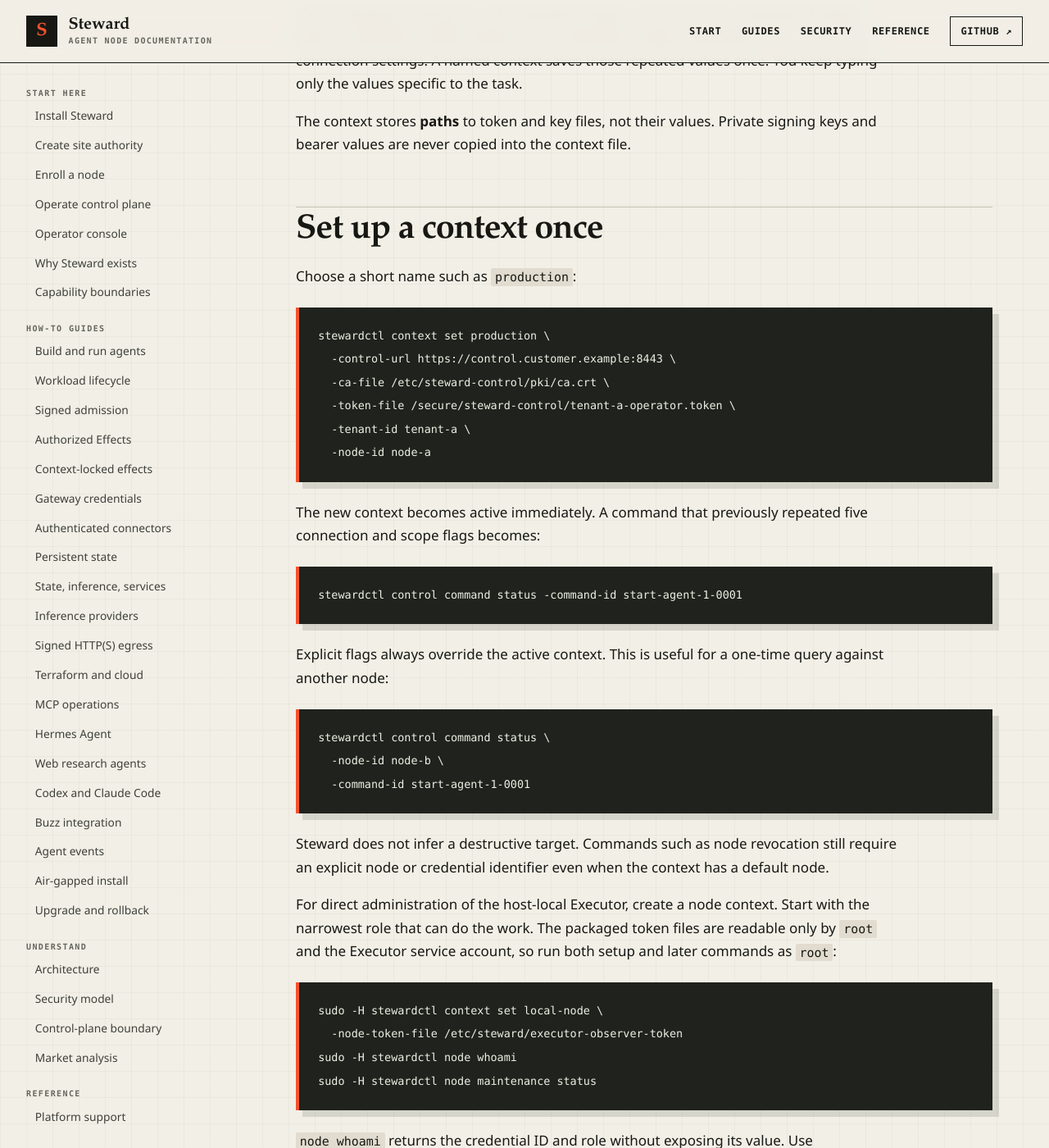
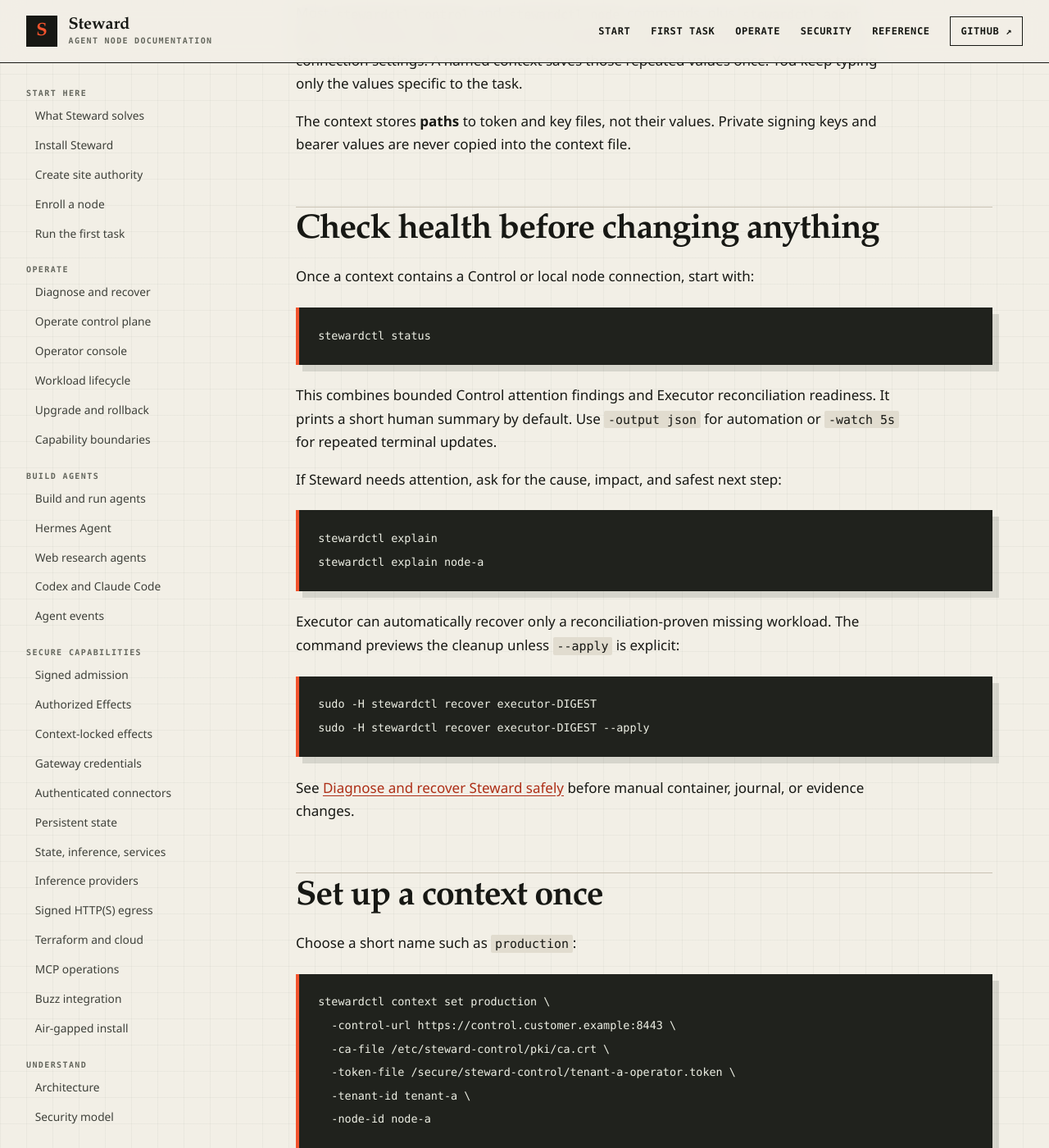
Before and after one commit to hardrails/steward, a Jekyll site: the page built from docs/guides/cli.md, in a window 1280 px wide and 1400 px high, scrolled down 454 px. Shown: the whole window at 82% size. Built offline with Jekyll 4.4.1, drawn with Linux system fonts in a browser that asks for light colours; some of the changed text lies outside the part shown.

Commit message:
Guide operators from first task through recovery
Reorganize the documentation around beginner, operator, builder, and security journeys; add complete first-task and recovery guides; and validate declared tutorial flags against the release CLI.

Constraint: Preserve technical caveats and trust boundaries while reducing prerequisite knowledge

Rejected: Generated reference-only documentation | task-oriented explanations and failure recovery need maintained operator context

Confidence: high

Scope-risk: narrow

````diff
--- a/docs/_layouts/default.html
+++ b/docs/_layouts/default.html
@@ -45,7 +45,8 @@
         </a>
         <nav class="top-nav" aria-label="Primary navigation">
           <a href="{{ '/getting-started/' | relative_url }}">Start</a>
-          <a href="{{ '/guides/workload-lifecycle/' | relative_url }}">Guides</a>
+          <a href="{{ '/getting-started/first-task/' | relative_url }}">First task</a>
+          <a href="{{ '/guides/troubleshooting/' | relative_url }}">Operate</a>
           <a href="{{ '/concepts/security-model/' | relative_url }}">Security</a>
           <a href="{{ '/reference/api/' | relative_url }}">Reference</a>
           <a class="github-link" href="{{ site.github_url }}">GitHub ↗</a>
@@ -56,17 +57,28 @@
     <div class="site-shell">
       <aside class="side-nav" aria-label="Documentation navigation">
         <p class="nav-label">Start here</p>
+        <a href="{{ '/product/positioning/' | relative_url }}">What Steward solves</a>
         <a href="{{ '/getting-started/' | relative_url }}">Install Steward</a>
         <a href="{{ '/getting-started/site-authority/' | relative_url }}">Create site authority</a>
         <a href="{{ '/getting-started/enroll/' | relative_url }}">Enroll a node</a>
+        <a href="{{ '/getting-started/first-task/' | relative_url }}">Run the first task</a>
+
+        <p class="nav-label">Operate</p>
+        <a href="{{ '/guides/troubleshooting/' | relative_url }}">Diagnose and recover</a>
         <a href="{{ '/guides/control-plane/' | relative_url }}">Operate control plane</a>
         <a href="{{ '/guides/operator-console/' | relative_url }}">Operator console</a>
-        <a href="{{ '/product/positioning/' | relative_url }}">Why Steward exists</a>
+        <a href="{{ '/guides/workload-lifecycle/' | relative_url }}">Workload lifecycle</a>
+        <a href="{{ '/guides/upgrades/' | relative_url }}">Upgrade and rollback</a>
         <a href="{{ '/limitations/' | relative_url }}">Capability boundaries</a>
 
-        <p class="nav-label">How-to guides</p>
+        <p class="nav-label">Build agents</p>
         <a href="{{ '/guides/build-agents/' | relative_url }}">Build and run agents</a>
-        <a href="{{ '/guides/workload-lifecycle/' | relative_url }}">Workload lifecycle</a>
+        <a href="{{ '/guides/hermes-agent/' | relative_url }}">Hermes Agent</a>
+        <a href="{{ '/guides/research-agents/' | relative_url }}">Web research agents</a>
+        <a href="{{ '/guides/coding-workers/' | relative_url }}">Codex and Claude Code</a>
+        <a href="{{ '/guides/controller-events/' | relative_url }}">Agent events</a>
+
+        <p class="nav-label">Secure capabilities</p>
         <a href="{{ '/guides/signed-admission/' | relative_url }}">Signed admission</a>
         <a href="{{ '/guides/authorized-effects/' | relative_url }}">Authorized Effects</a>
         <a href="{{ '/guides/context-locked-effects/' | relative_url }}">Context-locked effects</a>
--- a/docs/guides/cli.md
+++ b/docs/guides/cli.md
@@ -13,6 +13,39 @@
 
 The context stores **paths** to token and key files, not their values. Private
 signing keys and bearer values are never copied into the context file.
+
+## Check health before changing anything
+
+Once a context contains a Control or local node connection, start with:
+
+<!-- cli-flags: status | -output -watch -->
+```console
+stewardctl status
+```
+
+This combines bounded Control attention findings and Executor reconciliation
+readiness. It prints a short human summary by default. Use `-output json` for
+automation or `-watch 5s` for repeated terminal updates.
+
+If Steward needs attention, ask for the cause, impact, and safest next step:
+
+<!-- cli-flags: explain | -output -->
+```console
+stewardctl explain
+stewardctl explain node-a
+```
+
+Executor can automatically recover only a reconciliation-proven missing workload.
+The command previews the cleanup unless `--apply` is explicit:
+
+<!-- cli-flags: recover | -apply -output -->
+```console
+sudo -H stewardctl recover executor-DIGEST
+sudo -H stewardctl recover executor-DIGEST --apply
+```
+
+See [Diagnose and recover Steward safely]({{ '/guides/troubleshooting/' |
+relative_url }}) before manual container, journal, or evidence changes.
 
 ## Set up a context once
 
@@ -218,7 +251,8 @@
 updates atomically, bounds the file to 64 KiB, accepts at most
 32 contexts, and rejects unknown or duplicate fields.
 
-Contexts affect `stewardctl control`, `stewardctl node`, `stewardctl agent apply`,
+Contexts affect `stewardctl status`, `stewardctl explain`, `stewardctl recover`,
+`stewardctl control`, `stewardctl node`, `stewardctl agent apply`,
 `stewardctl agent deploy`, `stewardctl agent deployment`, and `stewardctl task run`.
 For `task run`, a context may supply paths to the Gateway token, service-trust
 inventory, and task private key plus its public key ID. It never stores the secret
--- a/docs/llms.txt
+++ b/docs/llms.txt
@@ -30,6 +30,7 @@
 
 - [Overview](https://hardrails.github.io/steward/): Purpose, enforced boundary, and documentation map
 - [Install](https://hardrails.github.io/steward/getting-started/): Interactive and unattended Linux installation
+- [Run the first useful task](https://hardrails.github.io/steward/getting-started/first-task/): Move from a healthy operator context through image publication, finite deployment authority, Gateway service activation, durable Hermes deployment, and one recoverable task result
 - [Create a site authority](https://hardrails.github.io/steward/getting-started/site-authority/): Generate and verify separated site authority, prepare a finite node handoff, and resume node-local enrollment without placing tenant private keys in Control
 - [Operate Steward Control](https://hardrails.github.io/steward/guides/control-plane/): Install the bundled controller, create tenants and operators, enroll nodes, apply exact delegated desired state, deliver signed commands, and protect durable state
 - [Embedded operator console](https://hardrails.github.io/steward/guides/operator-console/): Inspect scoped fleet metadata and observed agent runtimes, distinguish last successful workload state from the latest signed operation, and courier one exact offline-signed Executor command through the React `/console/` surface without browser-side signing
@@ -44,6 +45,7 @@
 - [Build and run agents](https://hardrails.github.io/steward/guides/build-agents/): Define a portable Hermes application, validate it with CUE, apply optional OPA policy, explain topology-aware placement, run it as durable delegated desired state, drain stateless instances within a disruption budget, authorize an exact task, and derive fresh fork lineage
 - [Operator console](https://hardrails.github.io/steward/guides/operator-console/): Use the same scoped control API bearer in an embedded, air-gapped React interface; review observed agent runtimes and submit exact offline-signed bytes while keeping signing keys outside the browser
 - [CLI contexts and completion](https://hardrails.github.io/steward/guides/cli/): Save repeated Control and local Executor connection paths without storing bearer values; install Bash, Zsh, or Fish completion with one command
+- [Diagnosis and bounded recovery](https://hardrails.github.io/steward/guides/troubleshooting/): Combine Control and Executor health with `stewardctl status`, explain stable reason codes in operator language, and preview or apply the one reconciliation-proven missing-workload recovery
 - [Workload lifecycle](https://hardrails.github.io/steward/guides/workload-lifecycle/): Use the host-local Executor API
 - [Signed admission](https://hardrails.github.io/steward/guides/signed-admission/): Sign capsules and policy, configure fences and receipts, verify offline
 - [Positive capabilities](https://hardrails.github.io/steward/guides/positive-capabilities/): Configure optional state, inference, service, connector, and HTTP(S) egress grants
````
Also changed, not shown: other parts of docs/_layouts/default.html (+0 -5 lines), docs/decisions/0055-native-actionable-diagnostics-and-bounded-recovery.md (added, +57 -0 lines), docs/getting-started/first-task.md (added, +181 -0 lines), docs/guides/operator-console.md (+8 -2 lines), docs/guides/troubleshooting.md (added, +145 -0 lines), docs/index.md (+7 -2 lines), docs/product/roadmap.md (+11 -13 lines), README.md, 2 other files.
